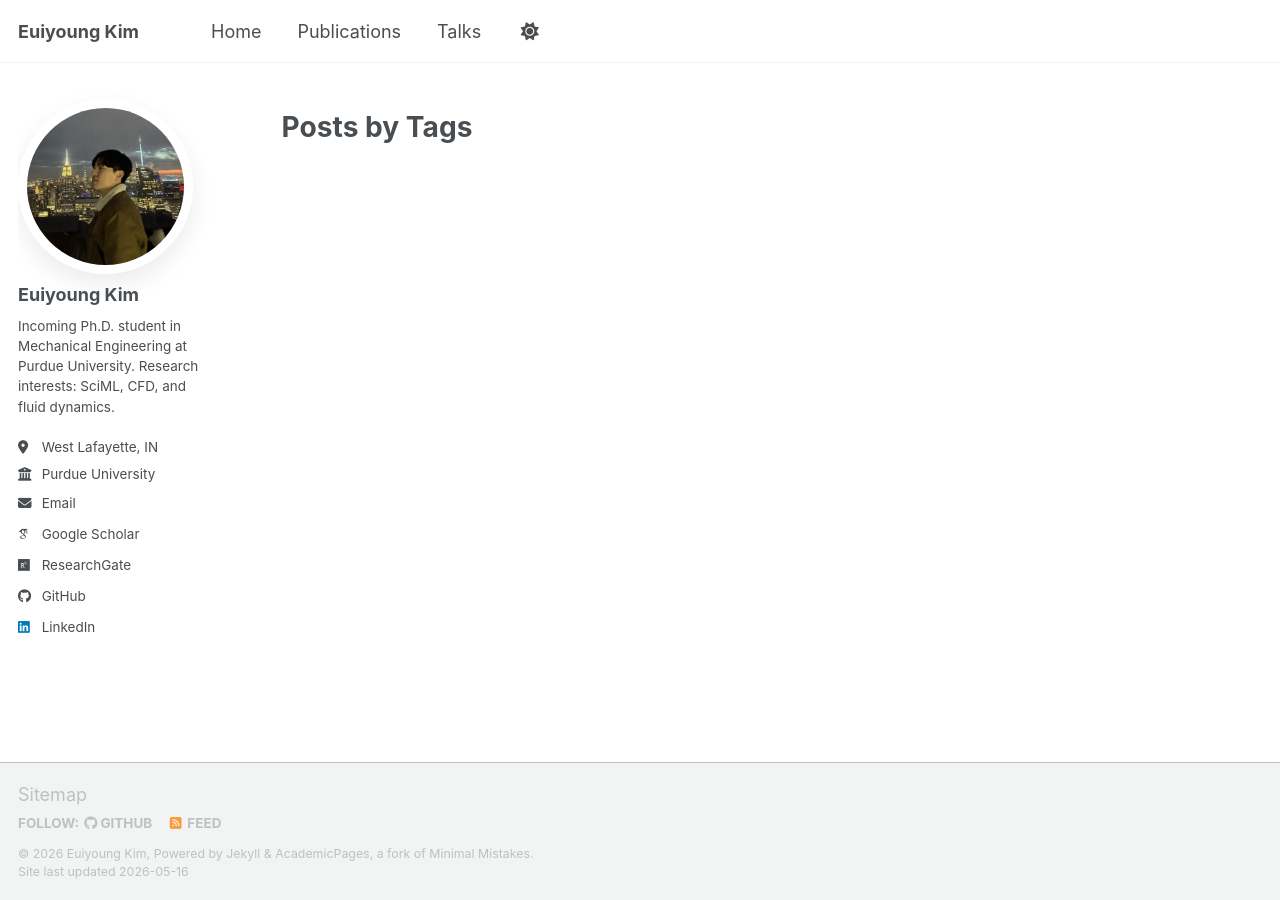
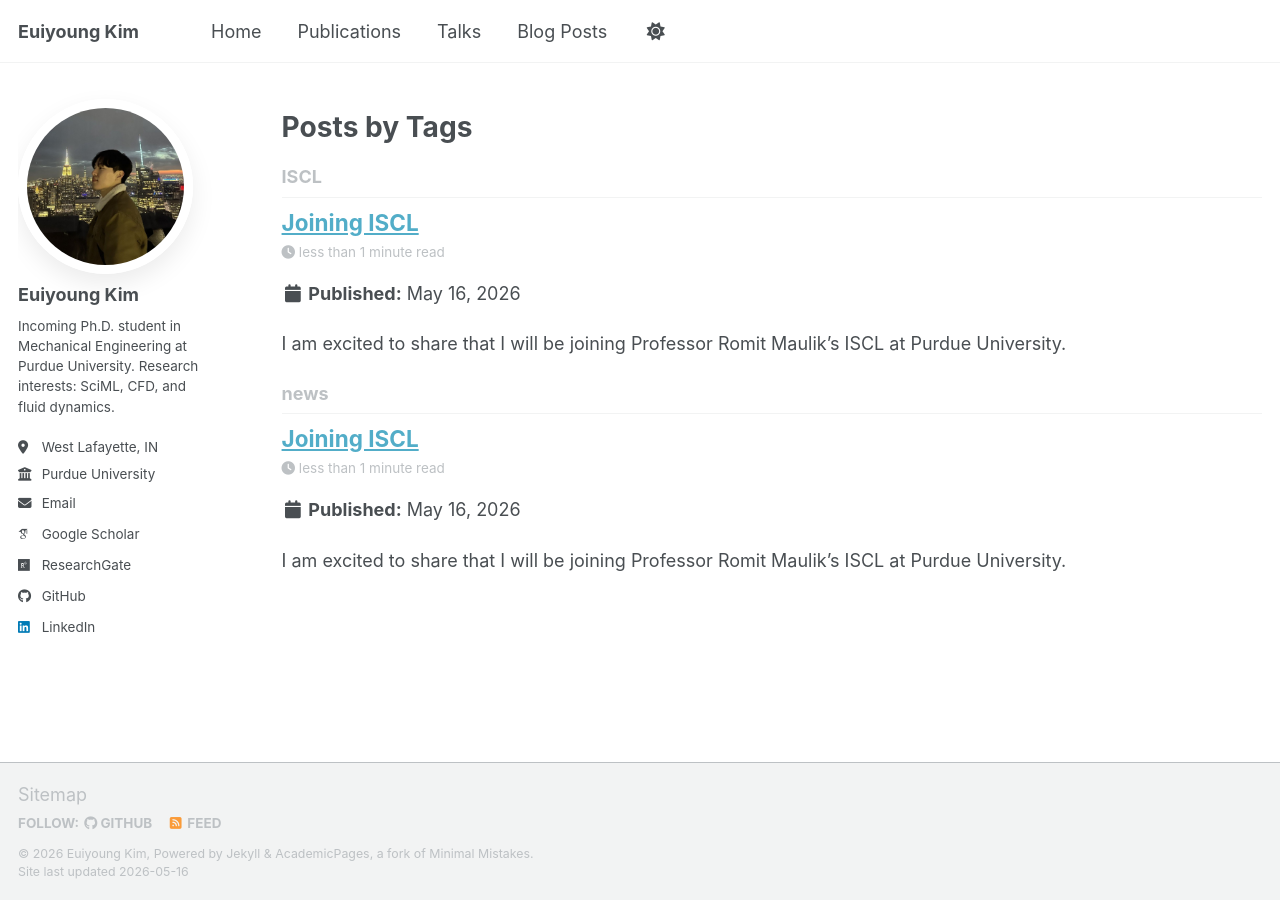
Before and after one commit to key9912/key9912.github.io, a Jekyll site: the page built from _pages/tag-archive.html, in a window 1280 px wide. Built offline with Jekyll 4.4.1, drawn with Linux system fonts in a browser that asks for light colours; some web fonts are replaced; a script bundle is joined from its source files by our own code; library files that are not in the unit come from our copies.

Commit message:
Add ISCL blog post

```diff
--- a/_data/navigation.yml
+++ b/_data/navigation.yml
@@ -20,8 +20,8 @@ main:
   # - title: "Portfolio"
   #   url: /portfolio/
 
-  # - title: "Blog Posts"
-  #   url: /year-archive/
+  - title: "Blog Posts"
+    url: /year-archive/
 
   # - title: "CV"
   #   url: /cv-json/
--- /dev/null
+++ b/_posts/2026-05-16-joining-iscl.md
@@ -0,0 +1,12 @@
+---
+title: "Joining ISCL"
+date: 2026-05-16
+permalink: /posts/2026/05/joining-iscl/
+tags:
+  - news
+  - ISCL
+---
+
+I am excited to share that I will be joining Professor Romit Maulik's ISCL at Purdue University.
+
+I look forward to contributing to research at the intersection of scientific machine learning, computational fluid dynamics, and physics-informed modeling as I begin my Ph.D. journey in Mechanical Engineering.
```
